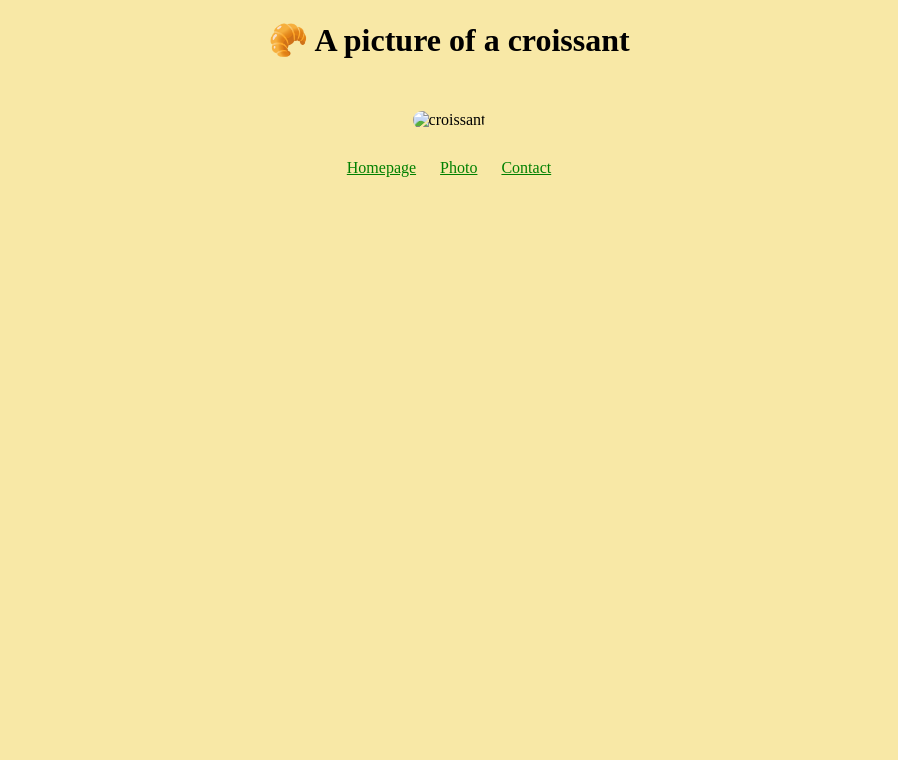
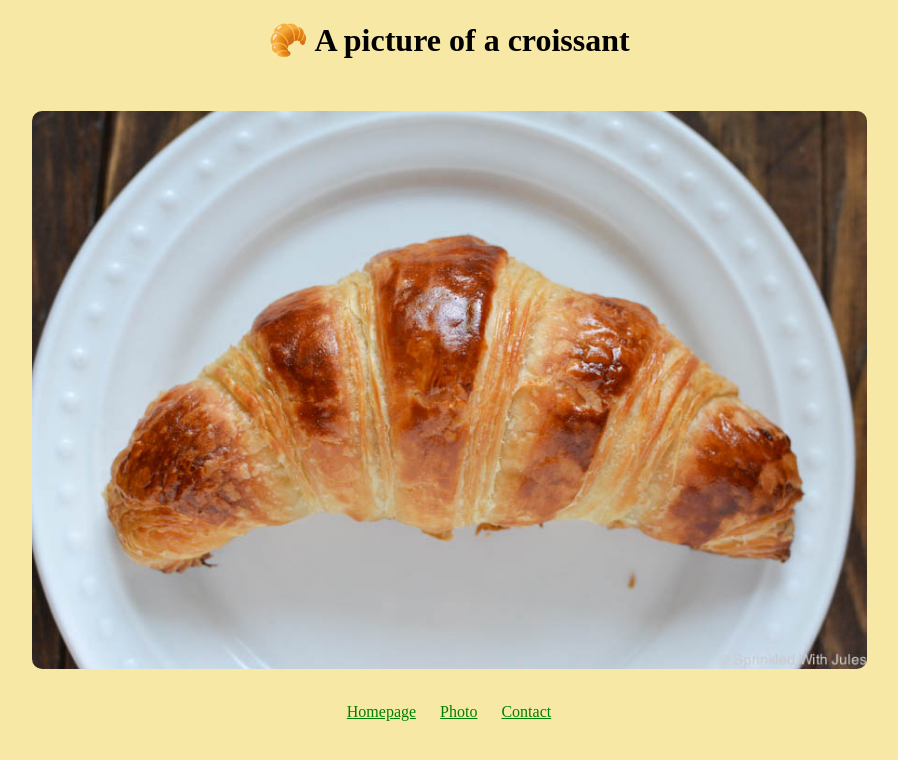
Before and after one commit to elena-miles/week-3-reactive-homework, a plain HTML site: page photo.html in a window 1280 px wide. Shown: the whole page, without its empty margins (191-1089 px from the left). Drawn offline with Linux system fonts and the light colour scheme.

Commit message:
add image

```diff
--- a/photo.html
+++ b/photo.html
@@ -8,7 +8,7 @@
 </head>
 <body>
     <h1>🥐 A picture of a croissant</h1>
-    <img src="" class="croissant-photo" alt="croissant">
+    <img src="src/croissant.jpg" class="croissant-photo" alt="croissant">
     <footer>
         <div>
             <a href="index.html">Homepage</a>
```
Also changed, not shown: src/croissant.jpg (added).
